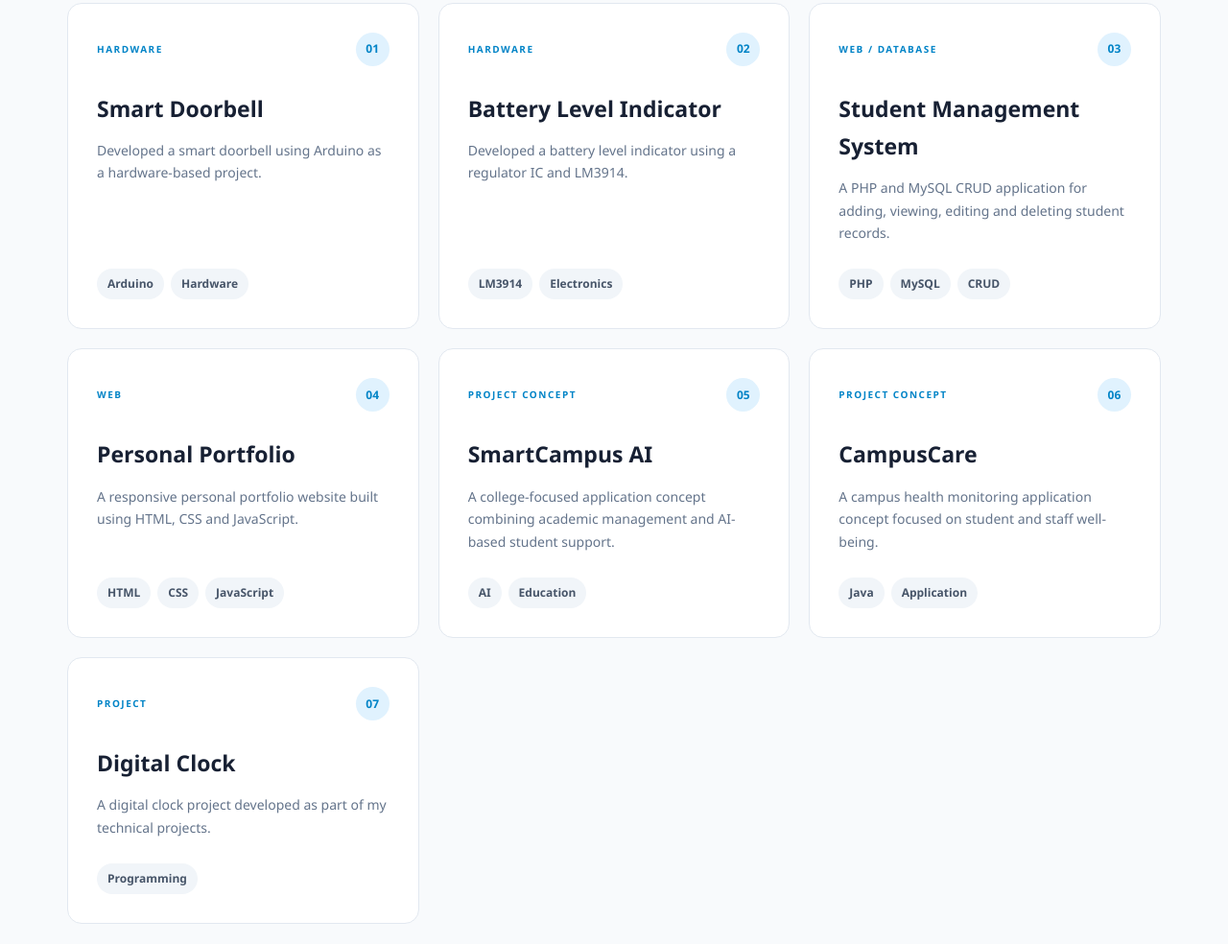
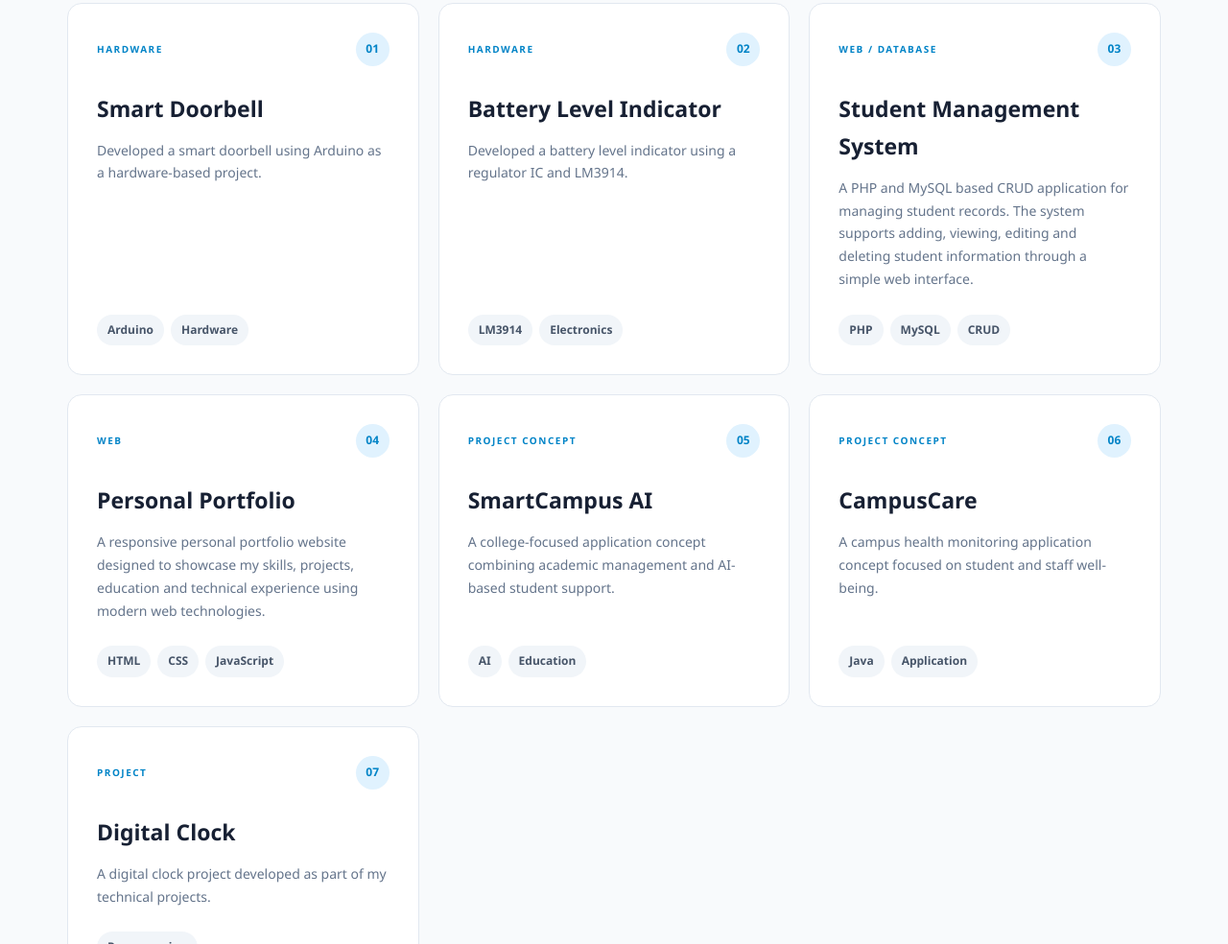
Before and after one commit to Athul-11/apexplanet-task-1, a plain HTML site: page index.html in a window 1280 px wide. Shown: the part 2708-3692 px from the top of the page at 96% size. Drawn offline with Linux system fonts and the light colour scheme.

Commit message:
Improve project descriptions

```diff
--- a/index.html
+++ b/index.html
@@ -302,9 +302,11 @@
                 <h3>Student Management System</h3>
 
                 <p>
-                    A PHP and MySQL CRUD application for adding,
-                    viewing, editing and deleting student records.
-                </p>
+    A PHP and MySQL based CRUD application for managing
+    student records. The system supports adding, viewing,
+    editing and deleting student information through a
+    simple web interface.
+</p>
 
                 <div class="project-tags">
                     <span>PHP</span>
@@ -325,9 +327,10 @@
                 <h3>Personal Portfolio</h3>
 
                 <p>
-                    A responsive personal portfolio website built
-                    using HTML, CSS and JavaScript.
-                </p>
+    A responsive personal portfolio website designed to
+    showcase my skills, projects, education and technical
+    experience using modern web technologies.
+</p>
 
                 <div class="project-tags">
                     <span>HTML</span>
```
